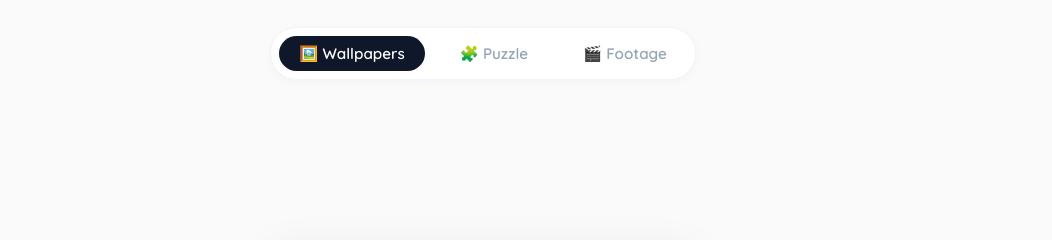
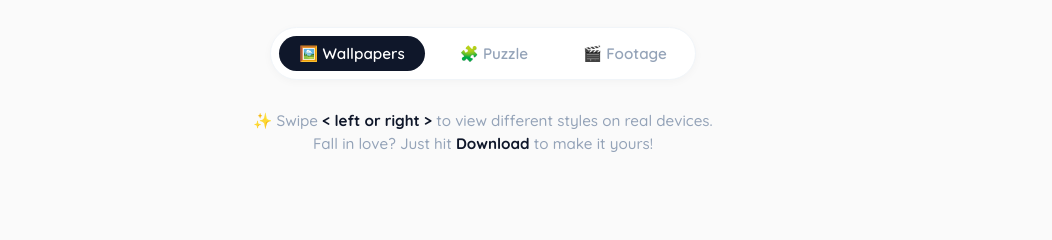
Before and after one commit to amine4buss-code/wallpaper-vote, a plain HTML site: page index.html in a window 1280 px wide. Shown: the part 111-351 px from the top of the page, without its empty margins (157-1209 px from the left). Drawn offline with Linux system fonts and the light colour scheme.

Commit message:
Update index.html

```diff
--- a/index.html
+++ b/index.html
@@ -11,9 +11,10 @@
 
     <meta charset="UTF-8">
     <meta name="viewport" content="width=device-width, initial-scale=1.0">
-    <title>Daily Wallpapers | WallRank</title>
 
-    <meta name="description" content="Daily 4K AI wallpapers. View on 3D device mockups and download for free.">
+    <title>Free 4K AI Wallpapers for Phone & Desktop | WallRank</title>
+
+    <meta name="description" content="Download unique 4K AI wallpapers for iPhone, Android, and Desktop. Preview on real devices, play puzzles, and get free video backgrounds daily.">
     <link rel="canonical" href="https://wallrank.club">
 
     <link href="https://fonts.googleapis.com/css2?family=Quicksand:wght@500;600;700&display=swap" rel="stylesheet">
@@ -65,7 +66,7 @@
 
         /* CONTENT TABS */
         .content-tabs {
-            display: flex; gap: 15px; margin-bottom: 50px;
+            display: flex; gap: 15px; margin-bottom: 30px;
             background: var(--surface); padding: 8px; border-radius: 50px;
             box-shadow: var(--shadow-sm); border: 1px solid var(--border-light);
         }
@@ -75,6 +76,16 @@
         }
         .tab-link.active { background: var(--text-main); color: white; }
         .tab-link:hover:not(.active) { color: var(--text-main); background: var(--accent-subtle); }
+
+        /* ✅ NEW: CUTE INSTRUCTION TEXT */
+        .soft-instruction {
+            text-align: center; color: var(--text-muted); font-size: 0.95rem;
+            margin-bottom: 25px; max-width: 500px; line-height: 1.5;
+            animation: fadeIn 1s ease;
+        }
+        .soft-instruction b { color: var(--text-main); font-weight: 700; }
+
+        @keyframes fadeIn { from { opacity: 0; transform: translateY(5px); } to { opacity: 1; transform: translateY(0); } }
 
         /* MAIN DISPLAY STAGE */
         .hero-showcase {
@@ -240,6 +251,11 @@
             <a href="#puzzle" class="tab-link" onclick="setActiveTab(this)">🧩 Puzzle</a>
             <a href="#footage" class="tab-link" onclick="setActiveTab(this)">🎬 Footage</a>
         </nav>
+
+        <p class="soft-instruction">
+            ✨ Swipe <b>&lt; left or right &gt;</b> to view different styles on real devices.<br>
+            Fall in love? Just hit <b>Download</b> to make it yours!
+        </p>
 
         <section id="wallpapers" class="hero-showcase">
             <button class="nav-arrow left" id="prevWall">‹</button>
```
